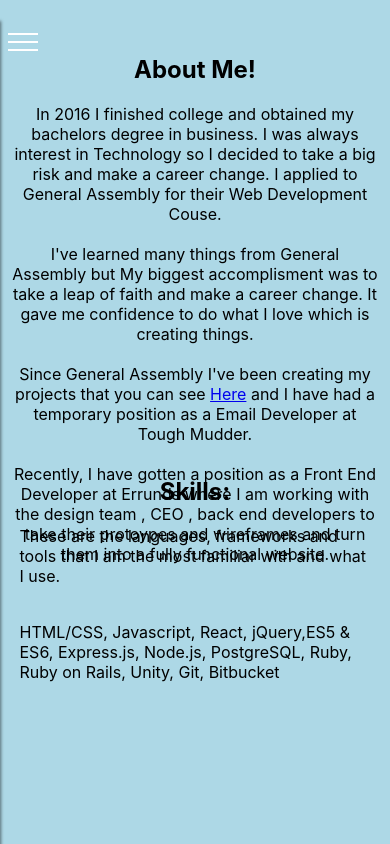
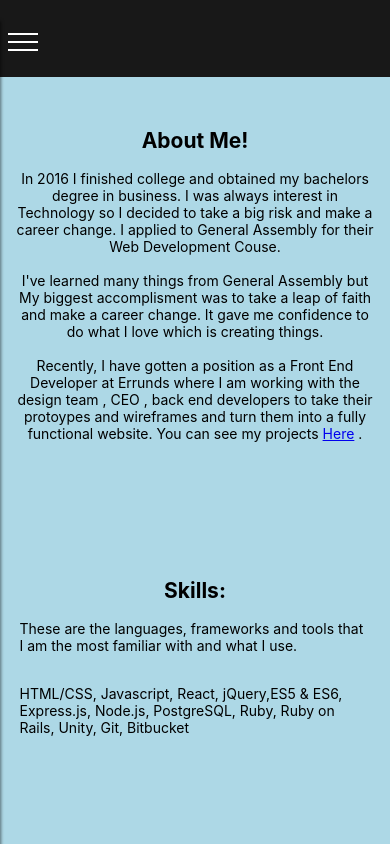
Before and after one commit to GSingh08/Website_V2.0, a React (Create React App) app in the folder website2.0/: page /About in a window 390 px wide. Built offline with nearby package versions, Linux system fonts and the light colour scheme.

Commit message:
slight changes in css

```diff
--- a/website2.0/src/CSS/About.css
+++ b/website2.0/src/CSS/About.css
@@ -31,23 +31,26 @@
         width:100%;
         background-image:none;
         background-color: lightblue;
+        overflow: hidden;
     }
     .about-p-div{
         width:100%;
-        height:65j%;
+        height:65%;
         align-self:center;
 
     }
     .about01{
         text-align: center;
         padding:1% 3%;
+        font-size:14px;
     }
 
     .skills-p-div{
         margin-top:1%;
         width:90%;
-        height:30%;
+        height:40%;
         align-self:center;
+        font-size:14px;
     }
 
    }
--- a/website2.0/src/CSS/Projects.css
+++ b/website2.0/src/CSS/Projects.css
@@ -23,7 +23,7 @@ overflow:scroll;
 
 }
 .project1,.project2,.project3,.project4{
-    margin:1% auto;
+    margin:3% auto;
     width:350px;
     height:45%;
     background-color:#F5F5F5;
--- a/website2.0/src/CSS/SideDrawer.css
+++ b/website2.0/src/CSS/SideDrawer.css
@@ -1,12 +1,12 @@
 .side-drawer {
     height: 70%;
-    background-color: #1d2345;
+    background-color: #181818;
     box-shadow: 1px 0px 3px rgba(0, 0, 0, 0.5);
     position: fixed;
     top: 0;
     left: 0;
     width: 70%;
-    max-width: 400px;
+    max-width: 200px;
     z-index: 200;
     transform: translateX(-100%);
     transition: transform 0.3s ease-out;
@@ -21,7 +21,7 @@
     list-style: none;
     display: flex;
     flex-direction: column;
-    justify-content: center;
+    justify-content: space-between;
     margin-bottom: 180px;
   }
 
@@ -29,6 +29,7 @@
   .side-drawer-a {
     color: black;
     text-decoration: none;
+    padding:5%;
   }
 
   .side-drawer,
--- a/website2.0/src/React/About.js
+++ b/website2.0/src/React/About.js
@@ -15,9 +15,7 @@ const About = () => (
      <h2>About Me!</h2>
      In 2016 I finished college and obtained my bachelors degree in business. I was always interest in Technology so I decided to take a big risk and make a career change.  I applied to General Assembly for their Web Development Couse.<br/><br/>  I've learned many things from General Assembly but My biggest accomplisment was to take a leap of faith and make a career change.  It gave me confidence to do what I love which is creating things.
      <br/><br/>
-         Since General Assembly I've been creating my projects that you can see <a href='/projects'>Here</a> and I have had a temporary position as a Email Developer at Tough Mudder.
-     <br/><br/>
-        Recently, I have gotten a position as a Front End Developer at Errunds where I am working with the design team , CEO , back end developers to take their protoypes and wireframes and turn them into a fully functional website.
+        Recently, I have gotten a position as a Front End Developer at Errunds where I am working with the design team , CEO , back end developers to take their protoypes and wireframes and turn them into a fully functional website.  You can see my projects <a href='/projects'>Here</a> .
      </p>
     </div>
     <div className='skills-p-div'>
--- a/website2.0/src/React/SideDrawer.js
+++ b/website2.0/src/React/SideDrawer.js
@@ -1,4 +1,5 @@
 import * as React from 'react';
+import { Link } from 'react-router-dom';
 import '../CSS/SideDrawer.css';
 
 
@@ -14,10 +15,13 @@ class SideDrawer extends React.Component {
 
           <nav className={drawerClasses}>
             <ul className='side-drawer-ul'>
-                <li className='side-drawer-li'><a href='/' className='side-drawer-a'>Home</a></li>
-                <li className='side-drawer-li'><a href='/About' className='side-drawer-a'>About</a> </li>
-                <li className='side-drawer-li'><a href='/Contact' className='side-drawer-a'>Contact</a></li>
-                <li className='side-drawer-li'><a href='/Projects' className='side-drawer-a'>Projects</a></li>
+                        <li className='side-drawer-li'><Link className='side-drawer-a' to="/"><i className="fab fa-gofore fa-4x"></i></Link></li>
+                        <li className='side-drawer-li'><Link className='side-drawer-a' to="/">Home</Link></li>
+                        <li className='side-drawer-li'><Link className='side-drawer-a' to="/about">About</Link></li>
+                        <li className='side-drawer-li'><Link className='side-drawer-a' to="/projects">Projects</Link></li>
+                        <li className='side-drawer-li'><a className='side-drawer-a' href="https://github.com/gsingh08">Github</a></li>
+                        <li className='side-drawer-li'><a className='side-drawer-a' href="https://www.linkedin.com/in/gurjot-singh-/">LinkedIn</a></li>
+                        <li className='side-drawer-li'><a className='side-drawer-a' href="mailto:gurjotssidhu08@gmail.com">My Email</a></li>
             </ul>
 
           </nav>
```
